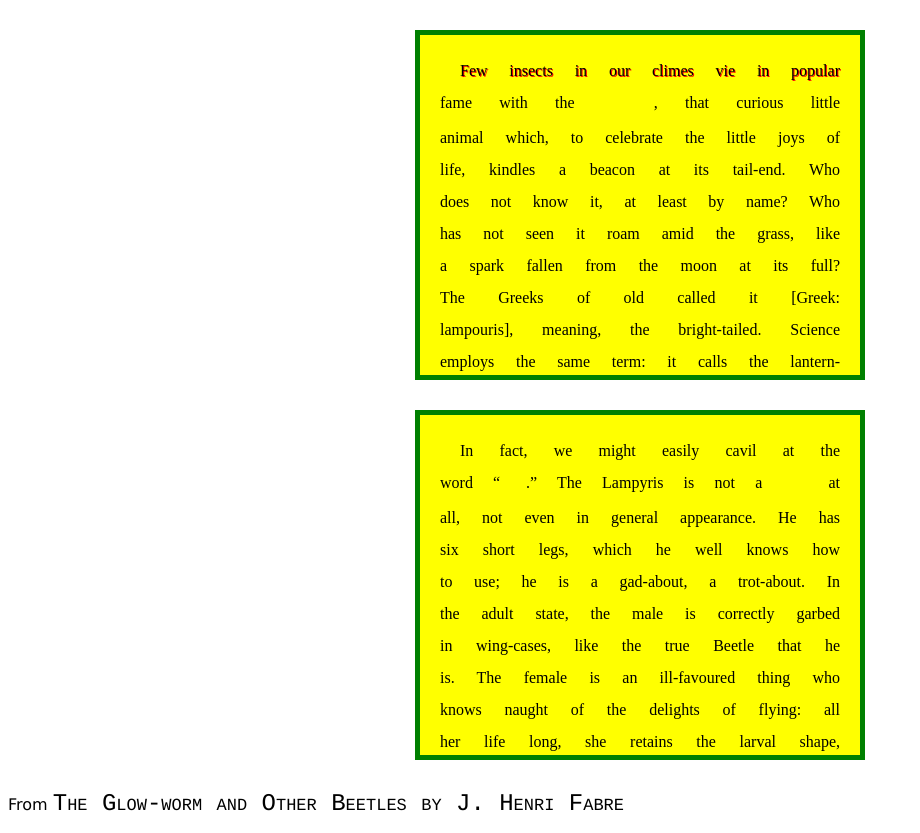
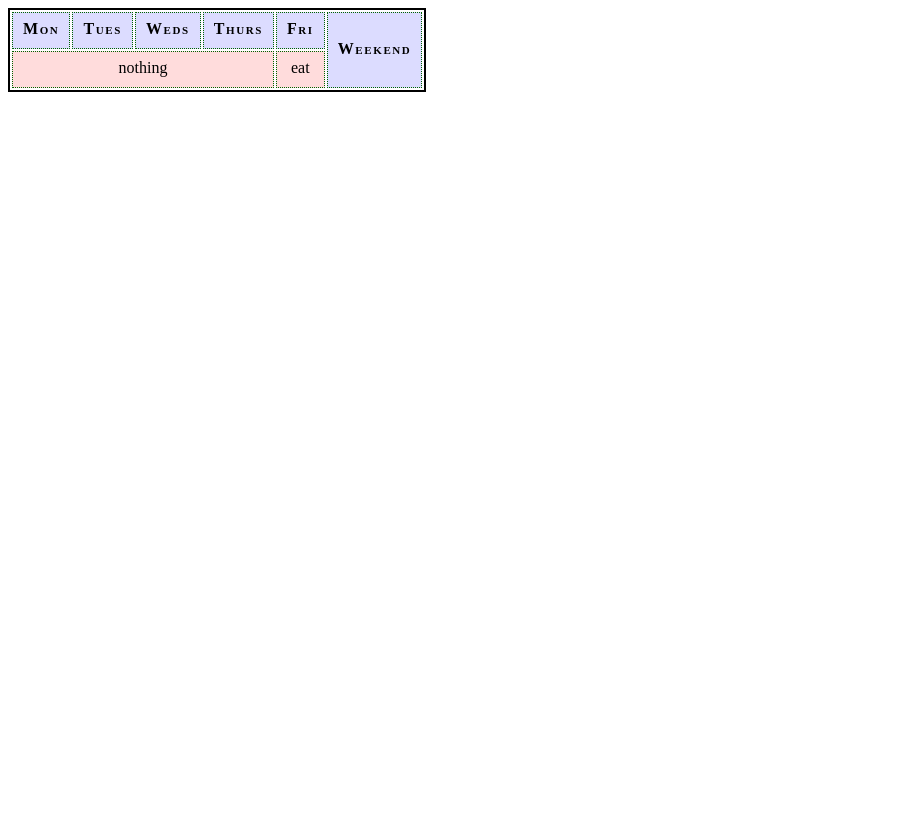
Before and after one commit to Dickie11/universityOfBaltimoreHTML, a plain HTML site: page index.html in a window 1280 px wide. Shown: the whole page, without its empty margins (0-920 px from the left). After the commit the page ends 800 px from the top, so only its background shows below. Drawn offline with Linux system fonts and the light colour scheme.

Commit message:
Add files via upload

```diff
--- a/index.html
+++ b/index.html
@@ -1,39 +1,23 @@
 <!DOCTYPE html PUBLIC "-//W3C//DTD HTML 4.01 Transitional//EN"
 "http://www.w3.org/TR/html4/loose.dtd">
 <html>
-<head>
-<title>The Glow-worm and Other Insects</title>
-<link rel="stylesheet" href="session03.css" type="text/css" />
-</head>
-<body>
-<div>
-<p id="intro">Few insects in our climes vie in popular fame with the <span class = "w">Glow-worm</span>,
-that curious little animal which, to celebrate the little joys of
-life, kindles a beacon at its tail-end. Who does not know it, at
-least by name? Who has not seen it roam amid the grass, like a spark
-fallen from the moon at its full? The Greeks of old called it [Greek:
-lampouris], meaning, the bright-tailed. Science employs the same
-term: it calls the lantern-bearer, <em>Lampyris noctiluca</em>, LIN. In this
-case, the common name is inferior to the scientific phrase, which,
-when translated, becomes both expressive and accurate.</p>
-<p>In fact, we might easily cavil at the word <q><span class = "w">worm</span>.</q> The Lampyris is
-not a <span class = "w">worm</span> at all, not even in general appearance. He has six short
-legs, which he well knows how to use; he is a gad-about, a
-trot-about. In the adult state, the male is correctly garbed in
-wing-cases, like the true Beetle that he is. The female is an
-ill-favoured thing who knows naught of the delights of flying: all
-her life long, she retains the larval shape, which, for the rest, is
-similar to that of the male, who himself is imperfect so long as he
-has not achieved the maturity that comes with pairing-time. Even in
-this initial stage, the word <q><span class = "w">worm</span></q> is out of place. We French have
-the expression <q>Naked as a <span class = "w">worm</span>,</q> to point to the lack of any
-defensive covering. Now the Lampyris is clothed, that is to say, he
-wears an epidermis of some consistency; moreover, he is rather richly
-coloured: his body is dark brown all over, set off with pale pink on
-the thorax, especially on the lower surface. Finally, each segment is
-decked at the hinder edge with two spots of a fairly bright red. A
-costume like this was never worn by a <span class = "w">worm</span>.</p>
-</div>
-<p id="credits">From <a href="http://www.gutenberg.org/files/27868/27868-h/27868-h.htm">The Glow-worm and Other Beetles by J. Henri Fabre</a></p>
-</body>
+	<head>
+		<title>Note to myself</title>
+		<link rel="stylesheet" href="tables.css" type="text/css" />
+	</head>
+	<body>
+		<table>
+			<tr>
+				<th>Mon</th>
+				<th>Tues</th>
+				<th>Weds</th>
+				<th>Thurs</th>
+				<th>Fri</th>
+				<th rowspan = "2">Weekend</th>
+			<tr>
+				<td colspan = "4">Nothing</td>
+				<td>Eat</td>
+			</tr>
+		</table>
+	</body>
 </html>
--- /dev/null
+++ b/tables.css
@@ -0,0 +1,24 @@
+table {
+border: 2px solid black;
+}
+th, td {
+padding: 7px 10px 10px 10px;
+border: 1px dotted rgb(0,100,0);
+text-align: center;
+
+
+}
+th {
+font-variant: small-caps;
+letter-spacing: 0.1em;
+background-color: rgb(220,220,255);
+cursor: pointer;
+}
+td {
+background-color: rgb(255,220,220);
+text-transform: lowercase;
+cursor: move;
+}
+td:hover {
+background-color: white;
+}
```
Also changed, not shown: 1 other file.
